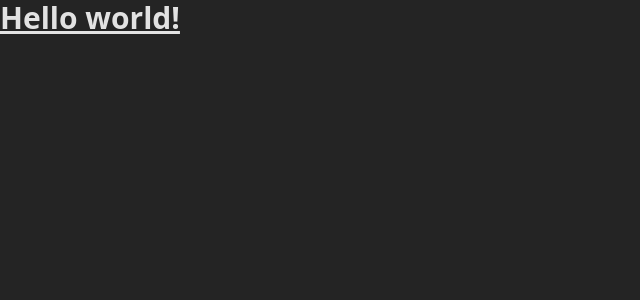
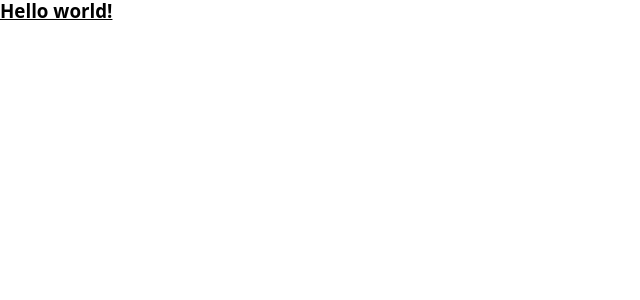
Before and after one commit to Briso10-dev/AWS-Certified-Solutions-Architect, a React (Vite) app: page / in a window 1280 px wide. Shown: the top 300 px of the page, without its empty margins (0-640 px from the left). Built offline with nearby package versions, Linux system fonts and the light colour scheme.

Commit message:
default web page configs

```diff
--- a/src/index.css
+++ b/src/index.css
@@ -1,16 +1,18 @@
 @import "tailwindcss";  /*Integrading tailwindcss feature*/
 
-:root {
-  font-family: system-ui, Avenir, Helvetica, Arial, sans-serif;
-  line-height: 1.5;
-  font-weight: 400;
+/* Default webpage configs */
+*{
+  padding: 0;
+  margin: 0;
+  border: 0;
+}
 
-  color-scheme: light dark;
-  color: rgba(255, 255, 255, 0.87);
-  background-color: #242424;
+html{
+  font-size: 10px;
+}
 
-  font-synthesis: none;
-  text-rendering: optimizeLegibility;
-  -webkit-font-smoothing: antialiased;
-  -moz-osx-font-smoothing: grayscale;
+body{
+  width: 100vw;
+  height: 100vh;
+  overflow-x: none;
 }
```
